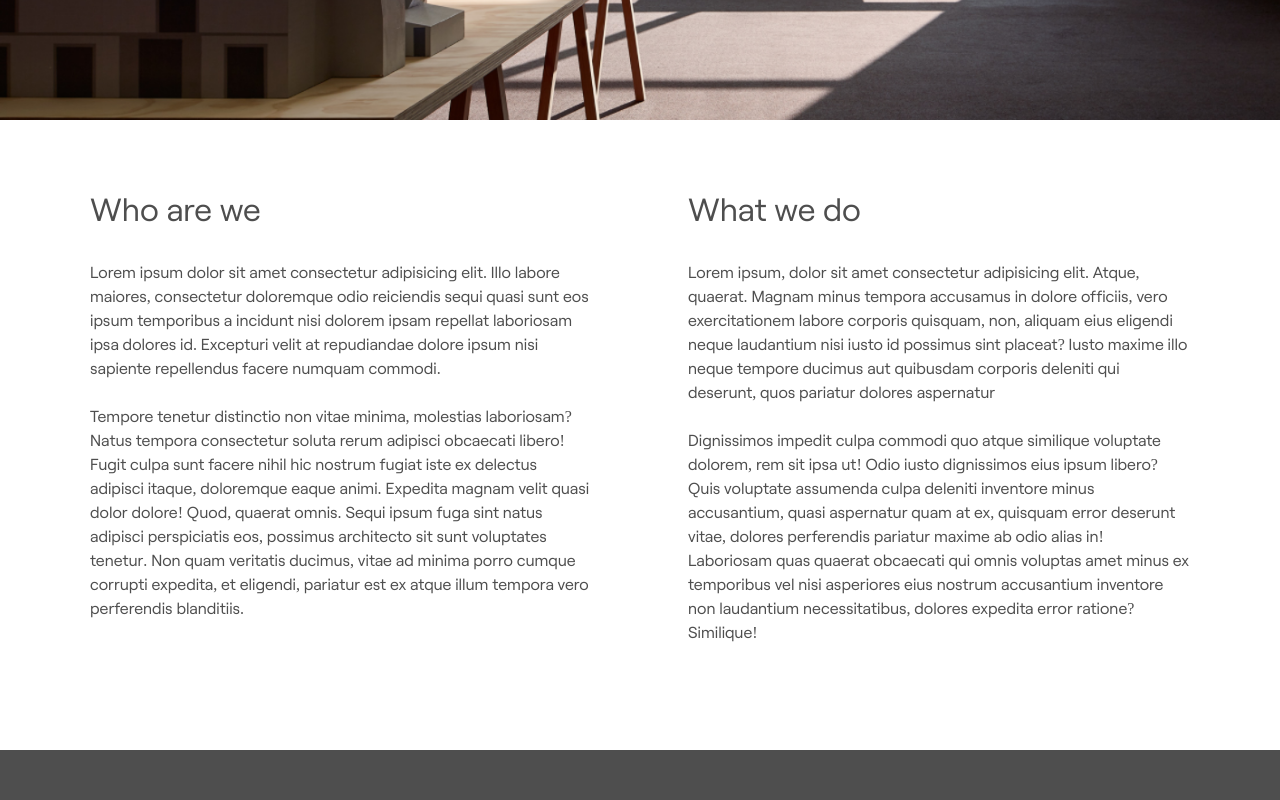
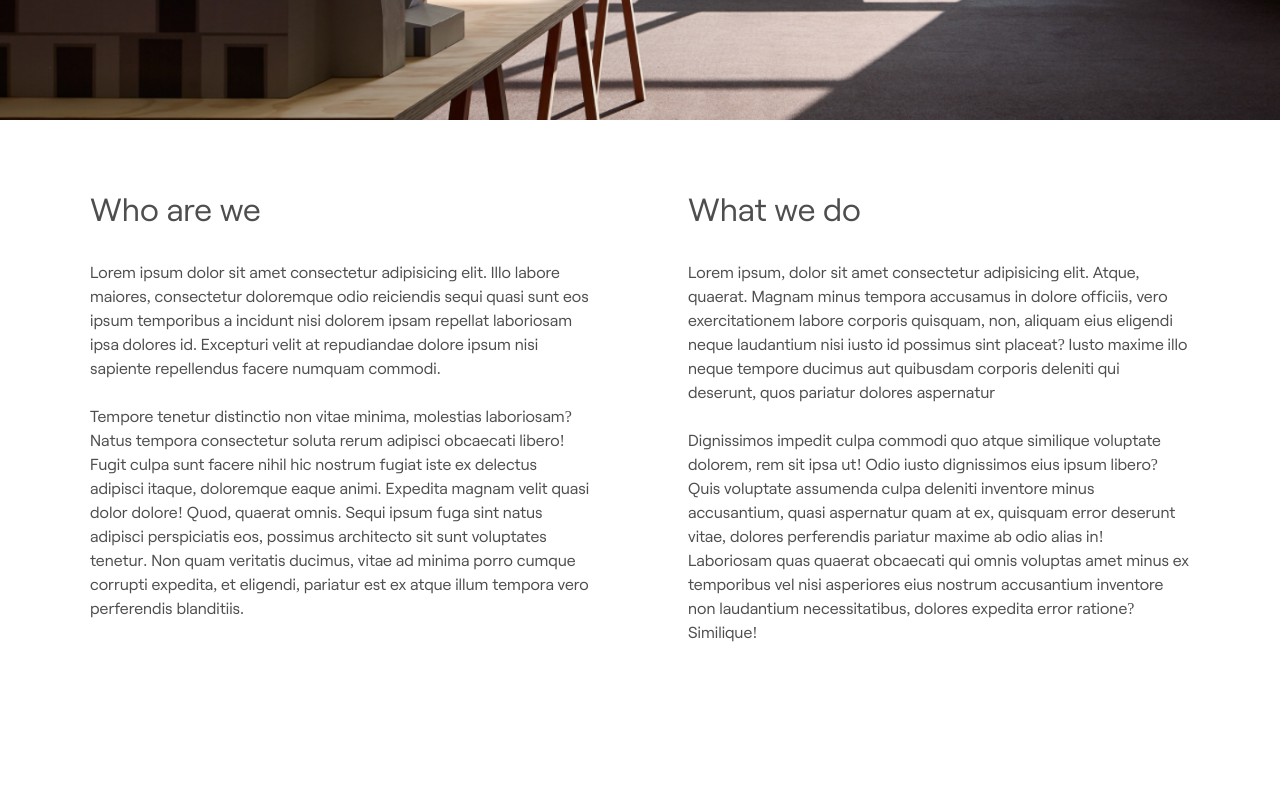
Before and after one commit to patrick-shaw/architectsInPractice, a plain HTML site: page practice.html in a window 1280 px wide. Shown: the part 680-1480 px from the top of the page. Drawn offline with nearby package versions, Linux system fonts and the light colour scheme.

Commit message:
practice page padding

```diff
--- a/css/style.css
+++ b/css/style.css
@@ -349,6 +349,7 @@ button:focus {
 
 .practice-page .container {
     padding-top: 70px;
+    padding-bottom: 280px;
 }
 
 .practice-desc {
```
